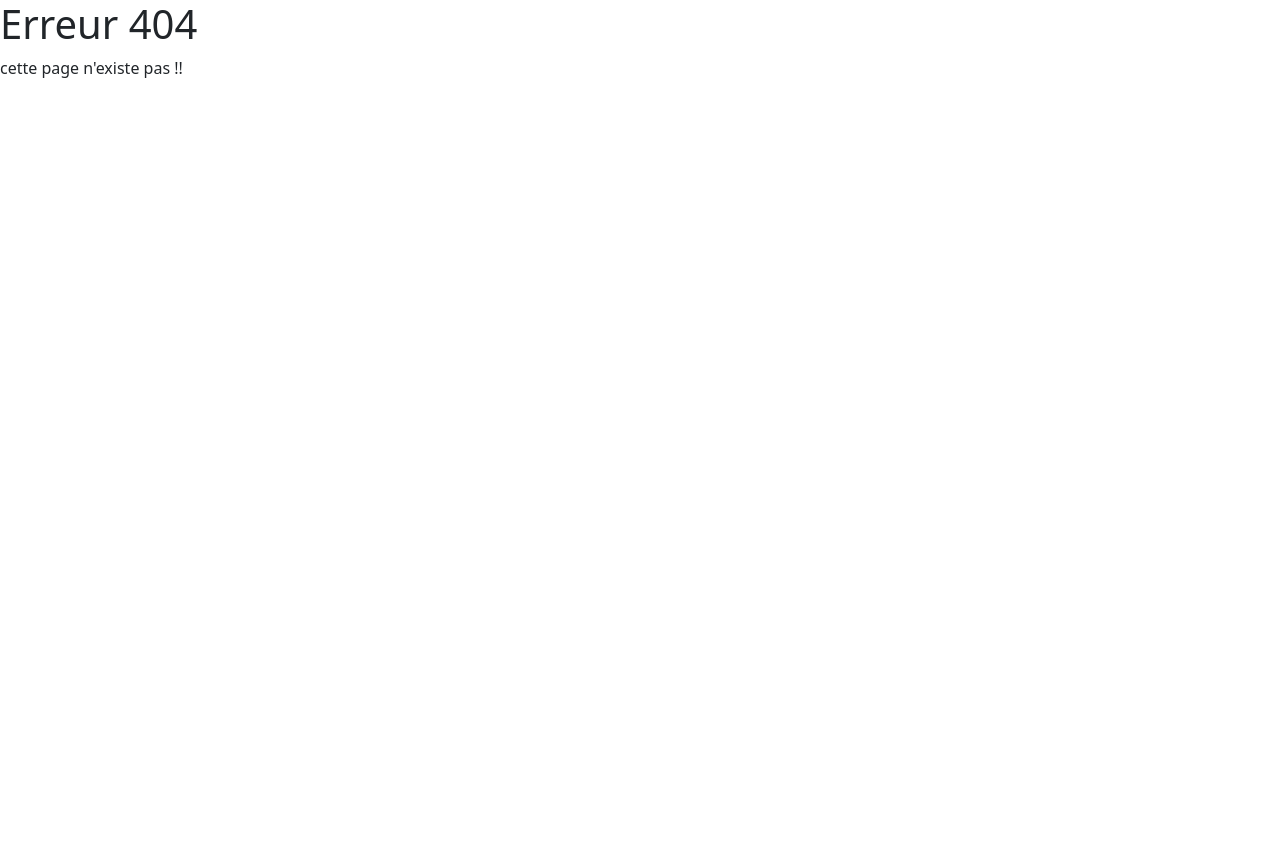
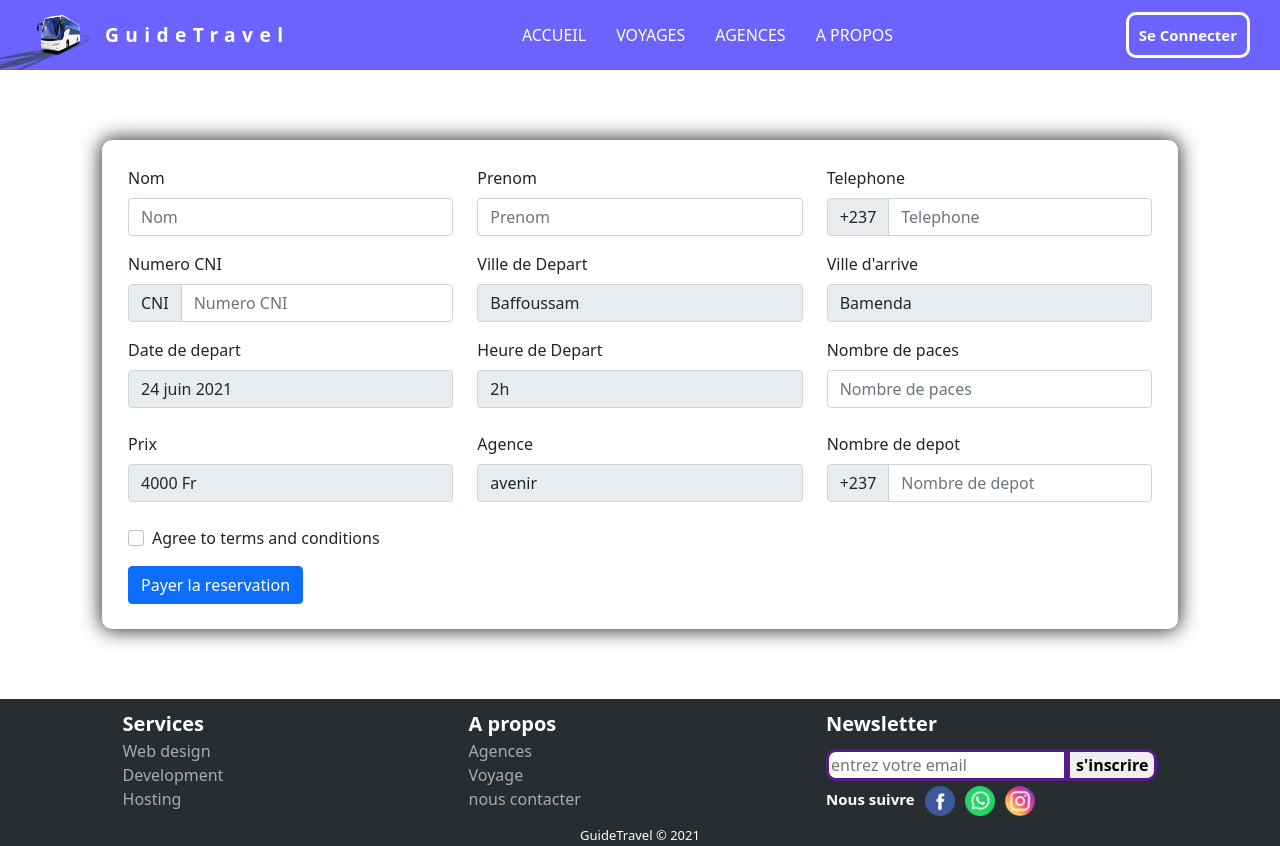
Before and after one commit to fred-dev22/projet-gl, a React (Create React App) app: page /reservation/1 in a window 1280 px wide. Before the commit this address had no page. Before the commit the page ends 800 px from the top, so only its background shows below. Built offline with nearby package versions, Linux system fonts and the light colour scheme.

Commit message:
reservation terminee

```diff
--- a/src/App.js
+++ b/src/App.js
@@ -22,7 +22,7 @@ function App() {
         <Route path="agences" element={<Agences/>}/>
         <Route path="a-propos" element={<Apropos/>}/>
         <Route path="compte" element={<Mon_compte/>}/>
-        <Route path="reservation" element={<Reservation />}/>
+        <Route path="reservation/:id" element={<Reservation />}/>
         <Route  path="*" element={<NotFound/>} />
       </Routes>
     </BrowserRouter>
--- a/src/components/Footer.js
+++ b/src/components/Footer.js
@@ -30,9 +30,9 @@ const Footer = () => {
                     </div>
                     <div className='icon'>
                         <span className='suivre'>Nous suivre</span>
-                        <img src="images/face.png" width={30} height={30} />
-                        <img src="images/what.png" width={30} height={30} />
-                        <img src="images/inst.png" width={30} height={30} />
+                        <img src="/images/face.png" width={30} height={30} />
+                        <img src="/images/what.png" width={30} height={30} />
+                        <img src="/images/inst.png" width={30} height={30} />
                     </div>
                 </div>
 
--- a/src/components/reservation-components/Div_Reservation.js
+++ b/src/components/reservation-components/Div_Reservation.js
@@ -7,8 +7,10 @@ import Row from 'react-bootstrap/Row';
 import InputGroup from 'react-bootstrap/InputGroup';
 import { useState } from "react";
 import { Un_voyage } from "../voyages-components/Div_Voyages";
+import { useParams } from "react-router";
+import { voyagesData } from "../voyages-components/Div_Voyages";
 
-export const Div_Reservation = () => {
+export const Div_Reservation = (props) => {
     const [validated, setValidated] = useState(false);
 
     const handleSubmit = (event) => {
@@ -20,6 +22,30 @@ export const Div_Reservation = () => {
 
         setValidated(true);
     };
+
+
+    //valeurs utilise dans las values des imputs
+
+    const id = useParams().id
+    let villeDepart
+    let villeArrive
+    let Date
+    let HeureDepart
+    let Prix
+    let Agences
+
+    let a= voyagesData.map(
+        item => {
+            if(item.id === id){
+                villeDepart= item.vile_depart
+                villeArrive= item.vile_arrive
+                Date= item.date_depart
+                HeureDepart= item.Heure_depart
+                Prix= item.prix
+                Agences= item.Nom_Agence
+            }
+        }
+    )
     return (
         <Style_form>
             <div className="principal">
@@ -80,21 +106,21 @@ export const Div_Reservation = () => {
                         </Form.Group>
                         <Form.Group as={Col} md="4" controlId="validationCustom04">
                             <Form.Label>Ville de Depart</Form.Label>
-                            <Form.Control type="text" placeholder="Ville de Depart" disabled />
+                            <Form.Control type="text" placeholder="Ville de Depart" value={villeDepart} disabled />
                         </Form.Group>
                         <Form.Group as={Col} md="4" controlId="validationCustom05">
                             <Form.Label>Ville d'arrive</Form.Label>
-                            <Form.Control type="text" placeholder="Ville d'arrive" disabled />
+                            <Form.Control type="text" placeholder="Ville d'arrive" value={villeArrive} disabled />
                         </Form.Group>
                     </Row>
                     <Row className="mb-4">
                         <Form.Group as={Col} md="4" controlId="validationCustom03">
                             <Form.Label>Date de depart</Form.Label>
-                            <Form.Control type="Date" placeholder="Date de depart" disabled />
+                            <Form.Control type="text" placeholder="Date de depart" value={Date} disabled />
                         </Form.Group>
                         <Form.Group as={Col} md="4" controlId="validationCustom04">
                             <Form.Label>Heure de Depart</Form.Label>
-                            <Form.Control type="text" placeholder="Heure de Depart" disabled />
+                            <Form.Control type="text" placeholder="Heure de Depart" value={HeureDepart} disabled />
                         </Form.Group>
                         <Form.Group as={Col} md="4" controlId="validationCustom05">
                             <Form.Label>Nombre de paces</Form.Label>
@@ -107,11 +133,11 @@ export const Div_Reservation = () => {
                     <Row className="mb-4">
                         <Form.Group as={Col} md="4" controlId="validationCustom03">
                             <Form.Label>Prix</Form.Label>
-                            <Form.Control type="text" placeholder="Prix" disabled />
+                            <Form.Control type="text" placeholder="Prix" value={Prix} disabled />
                         </Form.Group>
                         <Form.Group as={Col} md="4" controlId="validationCustom04">
                             <Form.Label>Agence</Form.Label>
-                            <Form.Control type="text" placeholder="Agence" disabled />
+                            <Form.Control type="text" placeholder="Agence" value={Agences} disabled />
                         </Form.Group>
                         <Form.Group as={Col} md="4" controlId="validationCustom05">
                             <Form.Label>Nombre de depot</Form.Label>
--- a/src/components/voyages-components/Div_Voyages.js
+++ b/src/components/voyages-components/Div_Voyages.js
@@ -8,8 +8,8 @@ import Form from "react-bootstrap/Form"
 import FloatingLabel from "react-bootstrap/FloatingLabel"
 import { useNavigate } from "react-router";
 
-
-const voyagesData = [
+//avec la bd faudra egalement linclure dans Div reservation
+export const voyagesData = [
     { id: '1', vile_depart: 'Baffoussam', vile_arrive: 'Bamenda', Heure_depart: '2h', duree: '2h', date_depart: '24 juin 2021', Nom_Agence: 'avenir', image: 'reserver.png', type_voyage: 'vip', prix: '4000 Fr' },
     { id: '2', vile_depart: 'Yaounde', vile_arrive: 'Douala', Heure_depart: '20h', duree: '4h', date_depart: '25 juin 2021', Nom_Agence: 'general', image: 'reserver.png', type_voyage: 'vip', prix: '4000 Fr' },
     { id: '3', vile_depart: 'Douala', vile_arrive: 'Mbouda', Heure_depart: '6h', duree: '4h', date_depart: '25 juin 2021', Nom_Agence: 'global', image: 'reserver.png', type_voyage: 'vip', prix: '4000 Fr' },
@@ -21,12 +21,12 @@ const voyagesData = [
 ]
 
 
-export const Un_voyage = ({image,type_voyage, prix, ville_depart, ville_arrive, duree, Heure_depart, date_depart, Nom_Agence }) => {
+export const Un_voyage = ({id, image,type_voyage, prix, ville_depart, ville_arrive, duree, Heure_depart, date_depart, Nom_Agence }) => {
 
 
     let navigate=useNavigate()
     const HandleReservation = () => {
-        navigate("/reservation")
+        navigate("/reservation/"+id)
     }
 
     return (
@@ -123,7 +123,7 @@ const Div_Voyages = () => {
             </Div_f>
             {voyagesData.filter((task) => {
                 return task.vile_depart.toLocaleLowerCase().includes(vdepart) && task.vile_arrive.toLocaleLowerCase().includes(vArrive) && task.date_depart.toLocaleLowerCase().includes(Ddepart) && task.Nom_Agence.toLocaleLowerCase().includes(Agence)
-            }).map((task) => <Un_voyage task={task} key={task.id} type_voyage={task.type_voyage} image={task.image} prix={task.prix} Nom_Agence={task.Nom_Agence} date_depart={task.date_depart} Heure_depart={task.Heure_depart} ville_depart={task.vile_depart} ville_arrive={task.vile_arrive} duree={task.duree} />)}
+            }).map((task) => <Un_voyage task={task} key={task.id} id={task.id} type_voyage={task.type_voyage} image={task.image} prix={task.prix} Nom_Agence={task.Nom_Agence} date_depart={task.date_depart} Heure_depart={task.Heure_depart} ville_depart={task.vile_depart} ville_arrive={task.vile_arrive} duree={task.duree} />)}
         </>
     )
 }
```
